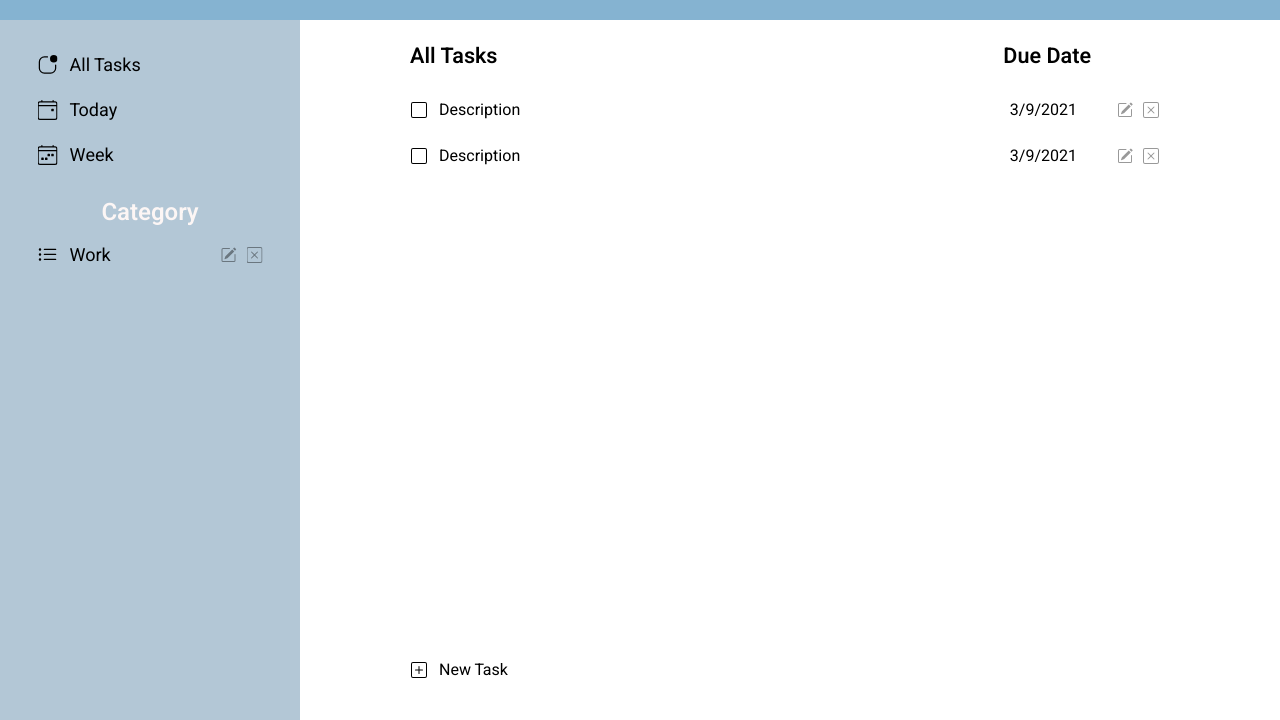
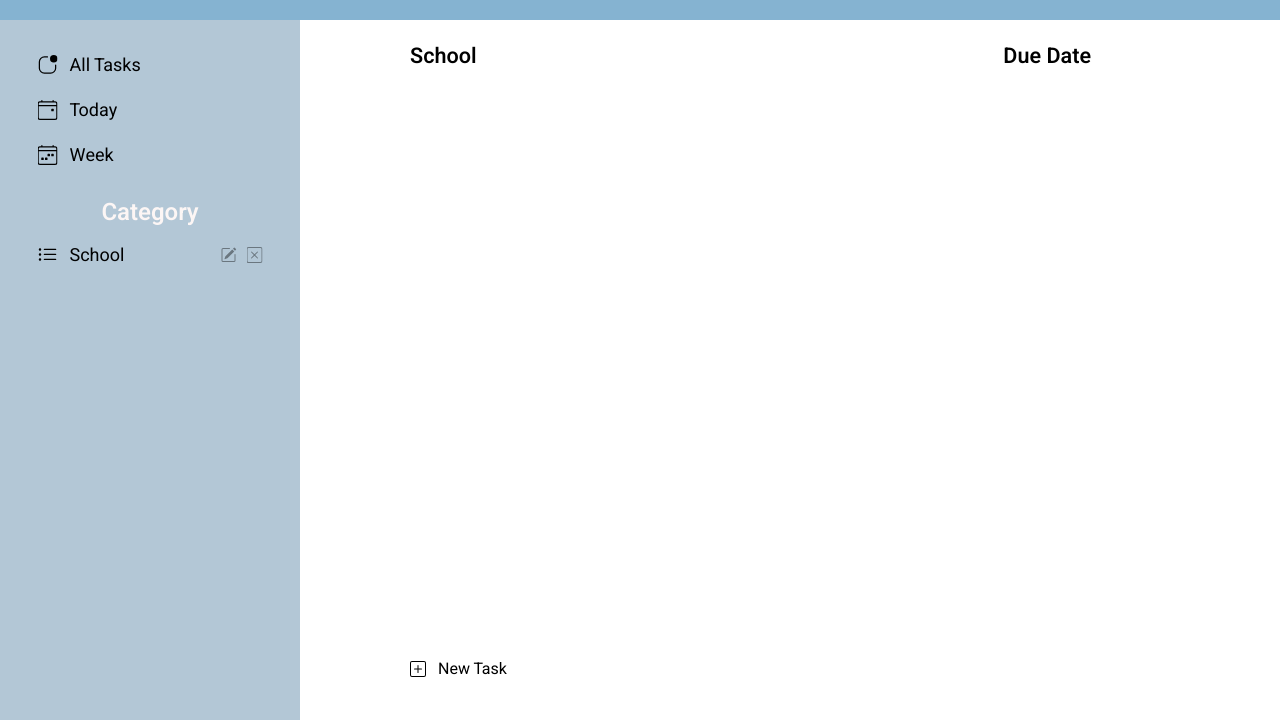
Before and after one commit to cineonizer/todo-list, a plain HTML site: page index.html in a window 1280 px wide. Shown: the part 80-800 px from the top of the page. Drawn offline with Linux system fonts and the light colour scheme.

Commit message:
created dom.js and category.js

```diff
--- a/index.html
+++ b/index.html
@@ -27,7 +27,7 @@
                 <span id="category">Category</span>
                 <div class="category-button">
                     <img class="category-img" src="assets/images/list-icon.svg"/>
-                    <span>Work</span>
+                    <span>School</span>
                     <div class="action-button">
                         <img src="assets/images/edit-icon.svg"/>
                         <img src="assets/images/delete-icon.svg"/>
@@ -37,36 +37,10 @@
             <div id="main">
                 <div id="main-container">
                     <div id="title">
-                        <span>All Tasks</span>
+                        <span>School</span>
                         <span>Due Date</span>
                     </div>
                     <div id="task-container">
-                        <div class="task">
-                            <div class="task-left">
-                                <img src="assets/images/square-icon.svg"/>
-                                <span class="description">Description</span>
-                            </div>
-                            <div class="task-right">
-                                <span class="duedate">3/9/2021</span>
-                                <div class="task-action-button">
-                                    <img src="assets/images/edit-icon.svg"/>
-                                    <img src="assets/images/delete-icon.svg"/>
-                                </div>
-                            </div>
-                        </div>
-                        <div class="task">
-                            <div class="task-left">
-                                <img src="assets/images/square-icon.svg"/>
-                                <span class="description">Description</span>
-                            </div>
-                            <div class="task-right">
-                                <span class="duedate">3/9/2021</span>
-                                <div class="task-action-button">
-                                    <img src="assets/images/edit-icon.svg"/>
-                                    <img src="assets/images/delete-icon.svg"/>
-                                </div>
-                            </div>
-                        </div>
                     </div>
                     <div id="new-button">
                         <img src="assets/images/add-icon.svg"/>
--- a/main.js
+++ b/main.js
@@ -16,7 +16,27 @@
   \**********************/
 /***/ ((__unused_webpack_module, __webpack_exports__, __webpack_require__) => {
 
-eval("__webpack_require__.r(__webpack_exports__);\n/* harmony import */ var _modules_task__WEBPACK_IMPORTED_MODULE_0__ = __webpack_require__(/*! ./modules/task */ \"./src/modules/task.js\");\n\n\nconst test = new _modules_task__WEBPACK_IMPORTED_MODULE_0__.Task('study for final');\n\nconsole.log(test);\nconsole.log(test.dueDate);\n\n//# sourceURL=webpack://todo-list/./src/index.js?");
+eval("__webpack_require__.r(__webpack_exports__);\n/* harmony import */ var _modules_task__WEBPACK_IMPORTED_MODULE_0__ = __webpack_require__(/*! ./modules/task */ \"./src/modules/task.js\");\n/* harmony import */ var _modules_category__WEBPACK_IMPORTED_MODULE_1__ = __webpack_require__(/*! ./modules/category */ \"./src/modules/category.js\");\n/* harmony import */ var _modules_dom__WEBPACK_IMPORTED_MODULE_2__ = __webpack_require__(/*! ./modules/dom */ \"./src/modules/dom.js\");\n\n\n\n\nlet category = new _modules_category__WEBPACK_IMPORTED_MODULE_1__.Category('School');\n\nlet task = new _modules_task__WEBPACK_IMPORTED_MODULE_0__.Task('JavaScript Final', 'study factory functions', '3/2/2021');\ncategory.addTask(task);\n\ntask = new _modules_task__WEBPACK_IMPORTED_MODULE_0__.Task('Math Final', 'study discrete math', '3/2/2021');\ncategory.addTask(task);\n\ntask = new _modules_task__WEBPACK_IMPORTED_MODULE_0__.Task('History Final', 'study french revolution', '3/2/2021');\ncategory.addTask(task);\n\nconsole.log(category);\n(0,_modules_dom__WEBPACK_IMPORTED_MODULE_2__.addNewTask)();\n\n\n\n\n\n//# sourceURL=webpack://todo-list/./src/index.js?");
+
+/***/ }),
+
+/***/ "./src/modules/category.js":
+/*!*********************************!*\
+  !*** ./src/modules/category.js ***!
+  \*********************************/
+/***/ ((__unused_webpack_module, __webpack_exports__, __webpack_require__) => {
+
+eval("__webpack_require__.r(__webpack_exports__);\n/* harmony export */ __webpack_require__.d(__webpack_exports__, {\n/* harmony export */   \"Category\": () => (/* binding */ Category)\n/* harmony export */ });\nclass Category {\n    constructor(name) {\n        this.name = name;\n        this.tasks = [];\n    }\n\n    set updateName(name) {\n        this.name = name;\n    }\n\n    addTask(task) {\n        this.tasks.push(task);\n    }\n\n    deleteTask(taskIndex) {\n        this.tasks.splice(taskIndex, 1);\n    }\n\n}\n\n//# sourceURL=webpack://todo-list/./src/modules/category.js?");
+
+/***/ }),
+
+/***/ "./src/modules/dom.js":
+/*!****************************!*\
+  !*** ./src/modules/dom.js ***!
+  \****************************/
+/***/ ((__unused_webpack_module, __webpack_exports__, __webpack_require__) => {
+
+eval("__webpack_require__.r(__webpack_exports__);\n/* harmony export */ __webpack_require__.d(__webpack_exports__, {\n/* harmony export */   \"addNewTask\": () => (/* binding */ addNewTask)\n/* harmony export */ });\n/* harmony import */ var _task__WEBPACK_IMPORTED_MODULE_0__ = __webpack_require__(/*! ./task */ \"./src/modules/task.js\");\n/* harmony import */ var _category__WEBPACK_IMPORTED_MODULE_1__ = __webpack_require__(/*! ./category */ \"./src/modules/category.js\");\n\n\n\nconst newTaskBtn = document.querySelector('#new-button');\n\nfunction addNewTask() {\n    newTaskBtn.addEventListener('click', () => {\n        createNewTaskDom();\n    });\n}\n\nfunction createNewTaskDom() {\n    const taskContainer = document.querySelector('#task-container');\n    taskContainer.innerHTML += `\n    <div class=\"task\">\n        <div class=\"task-left\">\n            <img src=\"assets/images/square-icon.svg\"/>\n            <span class=\"description\">Description</span>\n        </div>\n        <div class=\"task-right\">\n            <span class=\"duedate\">No Due Date</span>\n            <div class=\"task-action-button\">\n                <img src=\"assets/images/edit-icon.svg\"/>\n                <img src=\"assets/images/delete-icon.svg\"/>\n            </div>\n        </div>\n    </div>\n    `;\n}\n\n\n\n\n//# sourceURL=webpack://todo-list/./src/modules/dom.js?");
 
 /***/ }),
 
@@ -26,7 +46,7 @@ eval("__webpack_require__.r(__webpack_exports__);\n/* harmony import */ var _mod
   \*****************************/
 /***/ ((__unused_webpack_module, __webpack_exports__, __webpack_require__) => {
 
-eval("__webpack_require__.r(__webpack_exports__);\n/* harmony export */ __webpack_require__.d(__webpack_exports__, {\n/* harmony export */   \"Task\": () => (/* binding */ Task)\n/* harmony export */ });\nclass Task {\n    constructor(name, dueDate = 'No Date') {\n        this.name = name;\n        this.dueDate = dueDate;\n    }\n}\n\n\n\n//# sourceURL=webpack://todo-list/./src/modules/task.js?");
+eval("__webpack_require__.r(__webpack_exports__);\n/* harmony export */ __webpack_require__.d(__webpack_exports__, {\n/* harmony export */   \"Task\": () => (/* binding */ Task)\n/* harmony export */ });\nclass Task {\n    constructor(name, descr, dueDate) {\n        this.name = name;\n        this.descr = descr;\n        this.dueDate = dueDate;\n    }\n\n    set updateName(name) {\n       this.name = name;\n    }\n\n    set updateDueDate(dueDate) {\n        this.dueDate = dueDate;\n    }\n\n    set updateDescr(descr) {\n        this.descr = descr;\n    }\n}\n\n\n\n//# sourceURL=webpack://todo-list/./src/modules/task.js?");
 
 /***/ })
 
--- a/styles.css
+++ b/styles.css
@@ -221,14 +221,13 @@ body {
 }
 
 #new-button {
-    width: 128px;
+    width: 127px;
     display: flex;
     align-items: center;
     transition: background-color .125s linear;
     margin: 0 16px 10px 0;
     padding: 5px 0;
     border-radius: 7.5px;
-    border: 1px solid transparent;
     user-select: none;
 }
 
```
